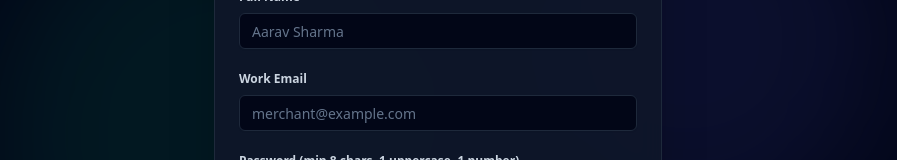
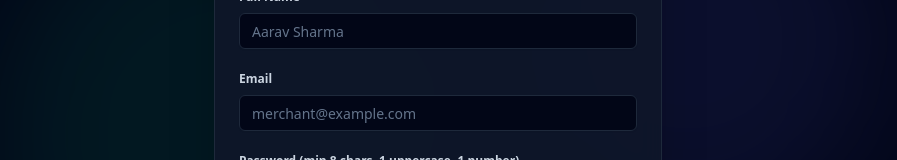
Before and after one commit to directedbybasi/STOREFY, a Next.js app: page /register in a window 1280 px wide. Shown: the part 282-442 px from the top of the page, without its empty margins (202-1099 px from the left). Built offline with nearby package versions, Linux system fonts and the light colour scheme; no server answers.

Commit message:
style(auth): rename Work Email field label to Email

```diff
--- a/src/app/(auth)/register/page.tsx
+++ b/src/app/(auth)/register/page.tsx
@@ -97,7 +97,7 @@ export default function RegisterPage() {
           {/* Email */}
           <div className="space-y-1.5">
             <Label htmlFor="email" className="text-xs font-semibold text-slate-300">
-              Work Email
+              Email
             </Label>
             <Input
               id="email"
--- a/src/modules/stores/actions.ts
+++ b/src/modules/stores/actions.ts
@@ -8,7 +8,7 @@ import { stores, storeSettings, staff, storeThemes } from "../../database/schema
 import { eq, and, or, isNull } from "drizzle-orm";
 import { UnauthorizedError, ForbiddenError } from "../../core/errors";
 import { requirePermission } from "../../core/tenant/rbac";
-import { getTenantContext, getAccountContext } from "../../core/tenant/context";
+import { getAccountContext } from "../../core/tenant/context";
 import { CreateStoreSchema } from "../auth/validation";
 import { StoreSettingsSchema } from "./validation";
 
```
